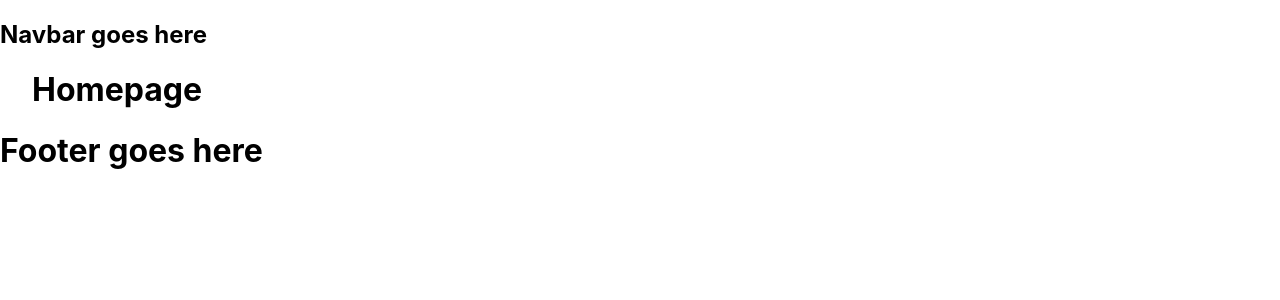
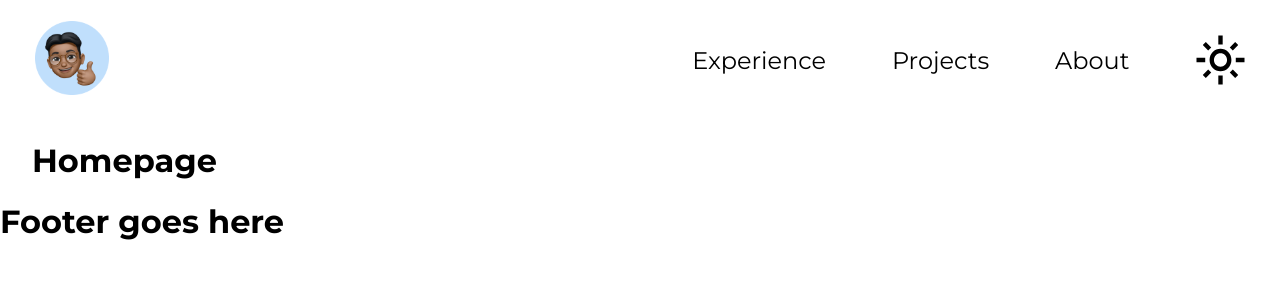
Before and after one commit to rajagoat/athulrajagopal.dev, a Next.js app: page / in a window 1280 px wide. Shown: the top 300 px of the page. Built offline with nearby package versions, Linux system fonts and the light colour scheme.

Commit message:
navbar styled

```diff
--- a/components/Navbar.js
+++ b/components/Navbar.js
@@ -1,7 +1,37 @@
+import Image from "next/image";
+import Link from "next/link";
+import styles from "../styles/Navbar.module.css"
+
 const Navbar = () => {
     return (
-        <nav>
-            <h1>Navbar goes here</h1>
+        <nav className={styles.navbar}>
+            <div className={styles.logo}>
+                <Link href="/">
+                    <Image
+                        src="/icons/favicon.png"
+                        width={74}
+                        height={74}
+                        alt="main logo, click to go back to homepage"
+                    />
+                </Link>
+            </div>
+            <div className={styles.links}>
+                <Link href="/experience">
+                    Experience
+                </Link>
+                <Link href="/projects">
+                    Projects
+                </Link>
+                <Link href="/about">
+                    About
+                </Link>
+                <Image
+                    src="/icons/light-mode.svg"
+                    width={49.5}
+                    height={49.5}
+                    alt="sun icon, click to switch to dark mode"
+                />
+            </div>
         </nav>
     );
 }
--- a/pages/index.js
+++ b/pages/index.js
@@ -8,7 +8,7 @@ export default function Home() {
       <Head>
         <title>Home | Athul Rajagopal</title>
         <meta name="description" content="Portfolio and personal website of Athul Rajagopal - Software Engineering and Commerce student at the University of Calgary." />
-        <link rel="icon" href="/icons/favicon.ico" />
+        <link rel="icon" type="image/png" href="/icons/favicon.png" />
       </Head>
 
       <h1>Homepage</h1>
--- /dev/null
+++ b/styles/Navbar.module.css
@@ -0,0 +1,17 @@
+.navbar {
+    display: flex;
+    justify-content: space-between;
+    align-items: center;
+    height: 120px;
+    margin: 0 35px;
+}
+
+.links {
+    display: flex;
+    align-items: center;
+    font-size: 24px;
+}
+
+.links > a {
+    margin-right: 66px;
+}
--- a/styles/globals.css
+++ b/styles/globals.css
@@ -1,9 +1,13 @@
+/* Montserrat */
+@import url('https://fonts.googleapis.com/css2?family=Montserrat:ital,wght@0,400;0,700;1,400&display=swap');
+/* Lora */
+@import url('https://fonts.googleapis.com/css2?family=Lora&display=swap');
+
 html,
 body {
   padding: 0;
   margin: 0;
-  font-family: -apple-system, BlinkMacSystemFont, Segoe UI, Roboto, Oxygen,
-    Ubuntu, Cantarell, Fira Sans, Droid Sans, Helvetica Neue, sans-serif;
+  font-family: 'Montserrat', sans-serif;
 }
 
 a {
@@ -15,6 +19,10 @@ a {
   box-sizing: border-box;
 }
 
+.secondary-text {
+  font-family: 'Lora', serif;
+}
+
 @media (prefers-color-scheme: dark) {
   html {
     color-scheme: dark;
```
Also changed, not shown: public/icons/favicon.png (added).
